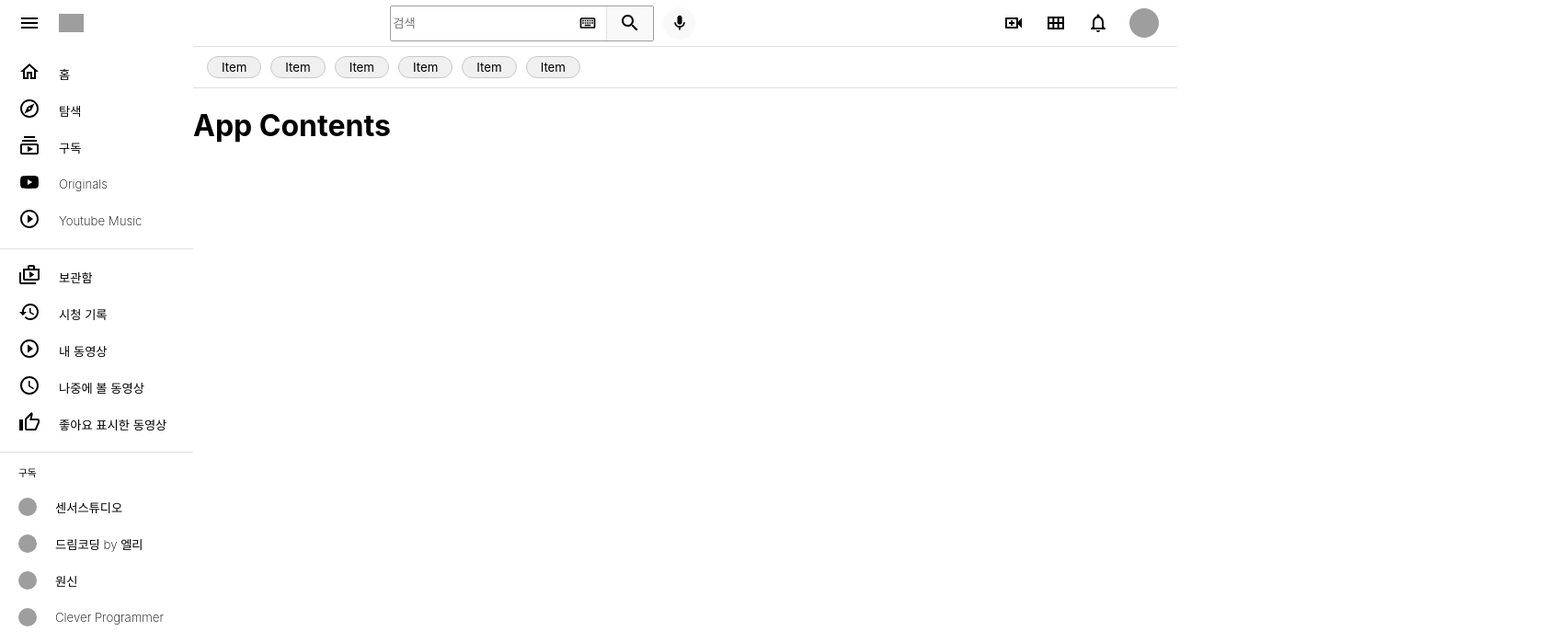
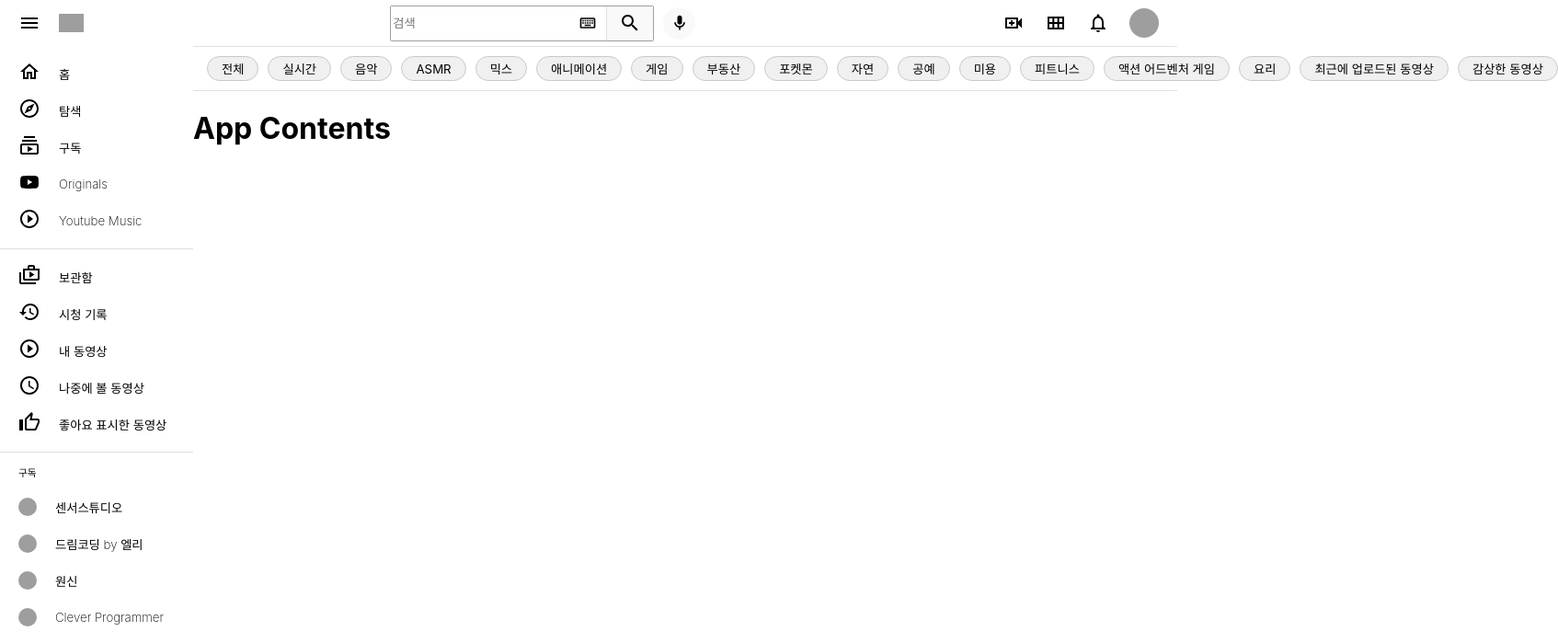
Before and after one commit to Origogi/React-Youtube-Clone, a React (Create React App) app: page / in a window 1280 px wide. Shown: the top 699 px of the page at 92% size, 1694 px wide, since content can reach past the window. Built offline with nearby package versions, Linux system fonts and the light colour scheme; grey boxes are pictures that could not be loaded.

Commit message:
Add tags

```diff
--- a/src/Content/Tag.css
+++ b/src/Content/Tag.css
@@ -11,4 +11,5 @@
 .tag > h5 {
     font-weight: 400;
     margin: 3px 15px 3px 15px;
+
 }
--- a/src/Content/Tag.js
+++ b/src/Content/Tag.js
@@ -1,10 +1,10 @@
 import React from 'react'
 import './Tag.css'
 
-function Tag() {
+function Tag({ title }) {
     return (
         <div className='tag'>
-            <h5>Item</h5>
+            <h5>{title}</h5>
         </div>
     )
 }
--- a/src/Content/TagContainer.css
+++ b/src/Content/TagContainer.css
@@ -1,4 +1,9 @@
 .tagContainer_col {
+    white-space: nowrap;
     display: flex;
     padding: 10px;
+    width: 500px;
 }
+
+.tagContainer {
+}
--- a/src/Content/TagContainer.js
+++ b/src/Content/TagContainer.js
@@ -2,18 +2,33 @@
 import "./TagContainer.css";
 import { Divider } from "@mui/material";
 import Tag from "./Tag";
+import { useRef, useEffect } from "react";
+
 
 function TagContainer() {
+  const scrollRef = useHorizontalScroll();
+
   return (
-    <div className="tagContainer">
+    <div className="tagContainer" ref={scrollRef}>
       <Divider />
-      <div className="tagContainer_col">
-          <Tag />
-          <Tag />
-          <Tag />
-          <Tag />
-          <Tag />
-          <Tag />
+      <div className="tagContainer_col"  >
+          <Tag title="전체"/>
+          <Tag title="실시간"/>
+          <Tag title="음악"/>
+          <Tag title="ASMR"/>
+          <Tag title="믹스"/>
+          <Tag title="애니메이션"/>
+          <Tag title="게임"/>
+          <Tag title="부동산"/>
+          <Tag title="포켓몬"/>
+          <Tag title="자연"/>
+          <Tag title="공예"/>
+          <Tag title="미용"/>
+          <Tag title="피트니스"/>
+          <Tag title="액션 어드벤처 게임"/>
+          <Tag title="요리"/>
+          <Tag title="최근에 업로드된 동영상"/>
+          <Tag title="감상한 동영상"/>
 
       </div>
       <Divider  />
@@ -21,4 +36,24 @@
   );
 }
 
+export function useHorizontalScroll() {
+  const elRef = useRef();
+  useEffect(() => {
+    const el = elRef.current;
+    if (el) {
+      const onWheel = e => {
+        if (e.deltaY === 0) return;
+        e.preventDefault();
+        el.scrollTo({
+          left: el.scrollLeft + e.deltaY,
+          behavior: "smooth"
+        });
+      };
+      el.addEventListener("wheel", onWheel);
+      return () => el.removeEventListener("wheel", onWheel);
+    }
+  }, []);
+  return elRef;
+}
+
 export default TagContainer;
```
